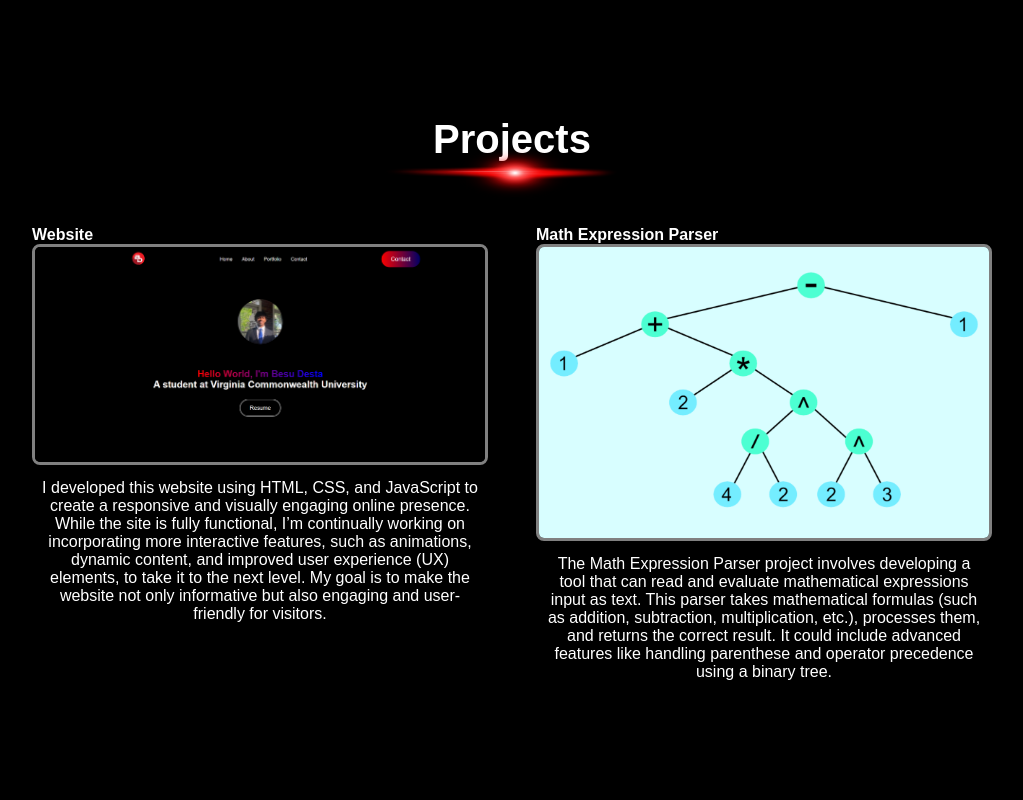
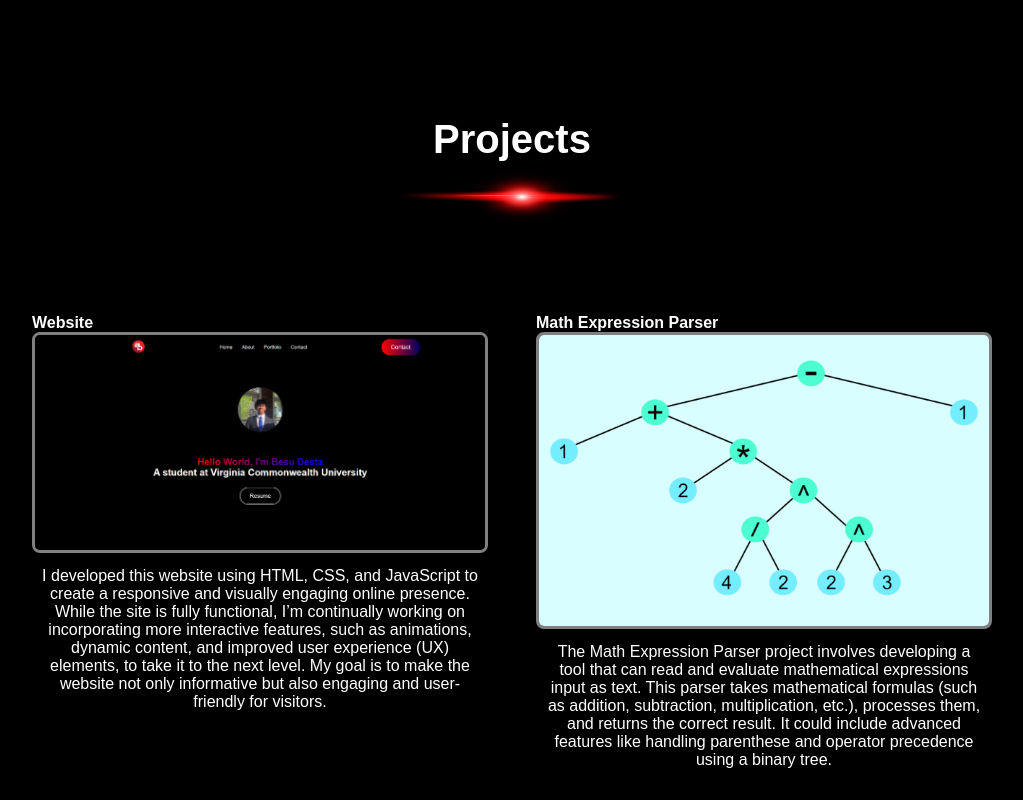
Before and after one commit to BesuDesta/BesuDesta.github.io, a plain HTML site: page index.html in a window 1280 px wide. Shown: the part 1600-2400 px from the top of the page, without its empty margins (128-1151 px from the left). Drawn offline with Linux system fonts and the light colour scheme.

Commit message:
Update styles.css

```diff
--- a/styles/styles.css
+++ b/styles/styles.css
@@ -79,10 +79,9 @@ body {
   font-size: 2.5rem;
 }
 
-.container-title img{
-  position: absolute;
-  justify-content: center;
-  bottom: -4rem;
+.container-title img {
+  display: block;
+  margin: 0 auto; /* Center the image horizontally */
   width: 15rem;
 }
 
```
